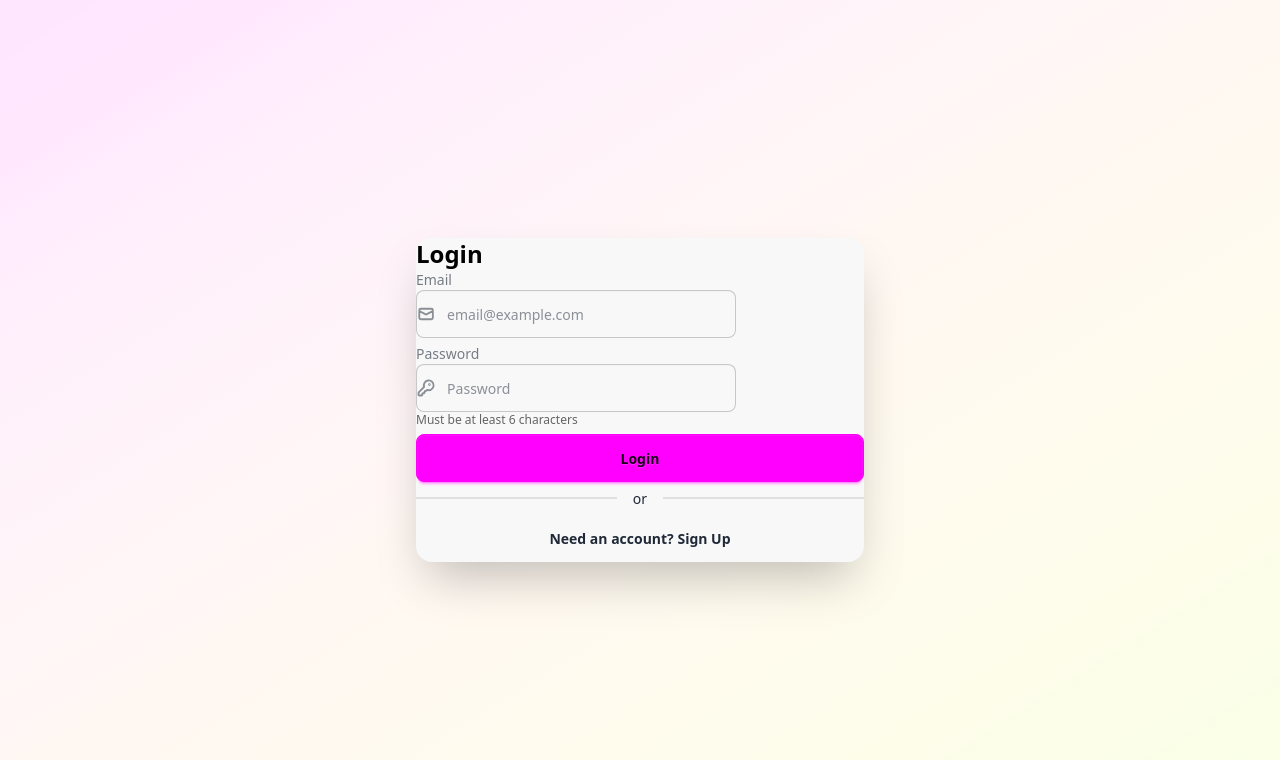
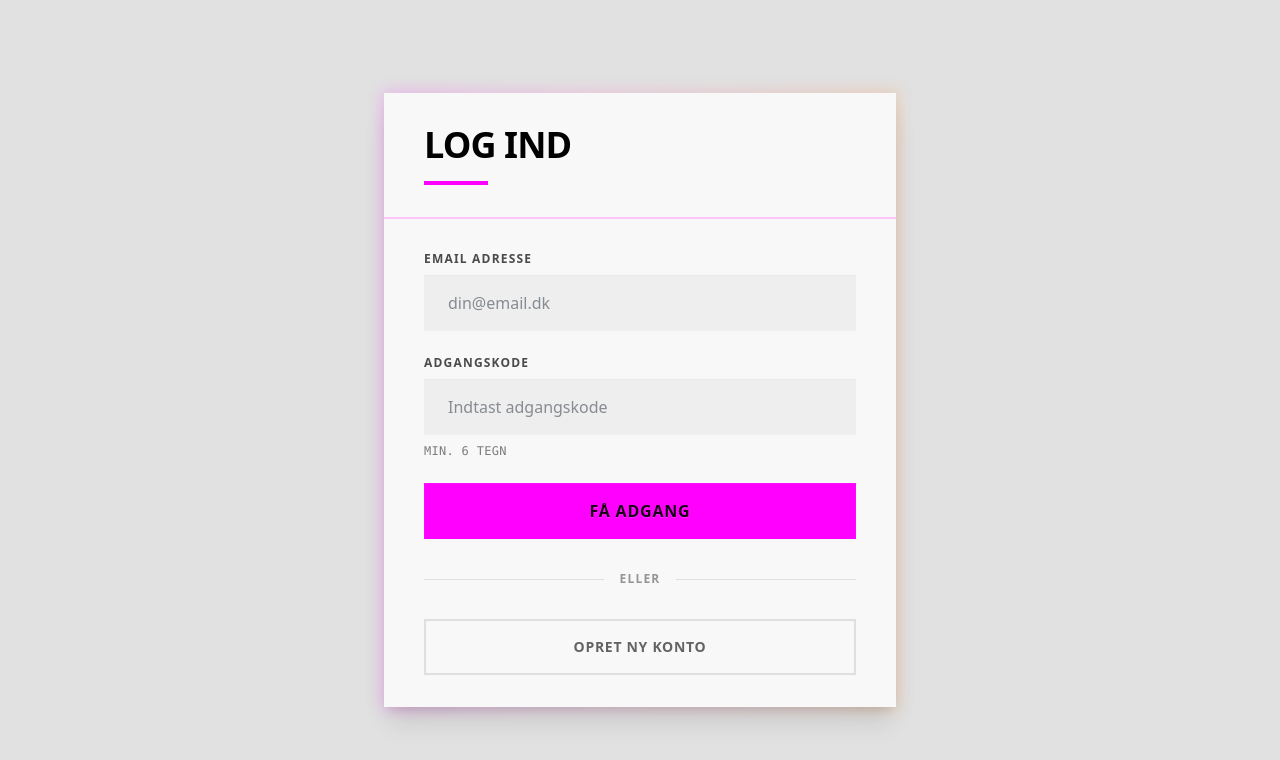
Before and after one commit to HrEsben/klassechatten, a Next.js app in the folder apps/web/: page /login in a window 1280 px wide. Shown: the top 760 px of the page. Built offline with nearby package versions, Linux system fonts and the light colour scheme; no server answers.

Commit message:
feat: Update UI text to Danish and enhance styling for LoginForm, ClassRoomBrowser, and ChatRoom components

```diff
--- a/apps/web/src/app/globals.css
+++ b/apps/web/src/app/globals.css
@@ -25,9 +25,9 @@
   --color-warning-content: oklch(18.202% 0.042 100.5);
   --color-error: oklch(64.84% 0.293 29.349);
   --color-error-content: oklch(12.968% 0.058 29.349);
-  --radius-selector: 0.5rem;
-  --radius-field: 0.5rem;
-  --radius-box: 1rem;
+  --radius-selector: 0rem;
+  --radius-field: 0rem;
+  --radius-box: 0rem;
   --size-selector: 0.25rem;
   --size-field: 0.25rem;
   --border: 1px;
@@ -37,12 +37,12 @@
 
 * {
   box-sizing: border-box;
-  padding: 0;
-  margin: 0;
 }
 
 html,
 body {
+  margin: 0;
+  padding: 0;
   max-width: 100vw;
   overflow-x: hidden;
 }
@@ -58,21 +58,46 @@ a {
 }
 
 /* Global component padding utility classes */
-@layer components {
-  .container {
-    @apply px-4 sm:px-6 lg:px-8 mx-auto max-w-7xl;
+@layer utilities {
+  .content-wrapper {
+    width: 100%;
+    max-width: 80rem;
+    margin-left: auto;
+    margin-right: auto;
+    padding-left: 3rem;
+    padding-right: 3rem;
   }
 
+  @media (max-width: 768px) {
+    .content-wrapper {
+      padding-left: 1.5rem;
+      padding-right: 1.5rem;
+    }
+  }
+}
+
+@layer components {
   .page-container {
-    @apply p-4 sm:p-6 lg:p-8;
+    width: 100%;
+    margin-left: auto;
+    margin-right: auto;
+    padding-left: 1rem;
+    padding-right: 1rem;
+    max-width: 80rem;
   }
 
-  .section-padding {
-    @apply py-8 sm:py-12 lg:py-16;
+  @media (min-width: 640px) {
+    .page-container {
+      padding-left: 1.5rem;
+      padding-right: 1.5rem;
+    }
   }
 
-  .card-padding {
-    @apply p-4 sm:p-6;
+  @media (min-width: 1024px) {
+    .page-container {
+      padding-left: 3rem;
+      padding-right: 3rem;
+    }
   }
 }
 
@@ -80,42 +105,38 @@ a {
 @layer base {
   /* Fieldset always has padding and spacing */
   fieldset.fieldset {
-    @apply p-6 space-y-4;
+    padding: 1.5rem;
   }
 
   /* Card body always has good padding */
   .card-body {
-    @apply p-6 sm:p-8;
+    padding: 1.5rem;
   }
 
-  /* Forms have consistent spacing */
-  form {
-    @apply space-y-4;
-  }
-
-  /* Labels have proper spacing */
-  label.label {
-    @apply mb-2 block;
-  }
-
-  /* Input groups have consistent spacing */
-  label.input {
-    @apply mb-4;
+  /* Buttons have consistent sizing and sharp edges */
+  .btn {
+    min-height: 3rem;
+    padding-left: 1.5rem;
+    padding-right: 1.5rem;
+    border-radius: 0 !important;
   }
 
   /* Input fields have proper padding */
-  .input input,
-  label.input input {
-    @apply px-4 py-3;
+  .input,
+  input.input {
+    padding-left: 1.5rem;
+    padding-right: 1.5rem;
+    border-radius: 0 !important;
   }
 
-  /* Buttons have consistent sizing */
-  .btn {
-    @apply min-h-12 px-6;
+  /* Alerts have proper padding and sharp edges */
+  .alert {
+    padding: 1rem;
+    border-radius: 0 !important;
   }
 
-  /* Alerts have proper padding */
-  .alert {
-    @apply p-4 rounded-lg;
+  /* Cards have sharp edges */
+  .card {
+    border-radius: 0 !important;
   }
 }
--- a/apps/web/src/components/LoginForm.tsx
+++ b/apps/web/src/components/LoginForm.tsx
@@ -54,114 +54,101 @@ export default function LoginForm() {
   };
 
   return (
-    <div className="min-h-screen bg-linear-to-br from-primary/10 via-secondary/5 to-accent/10 flex items-center justify-center p-6 md:p-8">
-      <div className="w-full max-w-md">
-        {/* Main Card */}
-        <div className="card bg-base-100 shadow-2xl">
-          <div className="card-body p-8 md:p-10">
+    <div className="min-h-screen bg-base-300 flex items-center justify-center px-6 py-12">
+      <div className="w-full max-w-lg">
+        {/* Modern Berlin Edgy Login Card */}
+        <div className="relative">
+          {/* Accent border effect */}
+          <div className="absolute -inset-0.5 bg-linear-to-r from-primary to-secondary opacity-20 blur-sm"></div>
+
+          <div className="relative bg-base-100 shadow-xl">
+            {/* Header with strong typography */}
+            <div className="border-b-2 border-primary/20 px-10 py-8">
+              <h1 className="text-4xl font-black tracking-tight text-base-content uppercase">
+                {isSignUp ? 'Opret Konto' : 'Log Ind'}
+              </h1>
+              <div className="h-1 w-16 bg-primary mt-4"></div>
+            </div>
+
+            <div className="px-10 py-8">
               <form onSubmit={handleSubmit} className="space-y-6">
-              <fieldset className="fieldset space-y-5">
-                <legend className="fieldset-legend text-2xl font-semibold mb-8">
-                  {isSignUp ? 'Create Account' : 'Login'}
-                </legend>
-
                 {isSignUp && (
                   <div className="space-y-2">
-                    <label htmlFor="displayName" className="label text-sm font-medium">
-                      Display Name
+                    <label htmlFor="displayName" className="block text-xs font-bold uppercase tracking-widest text-base-content/70">
+                      Visningsnavn
                     </label>
-                    <label className="input input-bordered flex items-center gap-3 h-12">
-                      <svg className="h-5 w-5 opacity-50" xmlns="http://www.w3.org/2000/svg" viewBox="0 0 24 24">
-                        <g strokeLinejoin="round" strokeLinecap="round" strokeWidth="2.5" fill="none" stroke="currentColor">
-                          <path d="M19 21v-2a4 4 0 0 0-4-4H9a4 4 0 0 0-4 4v2"></path>
-                          <circle cx="12" cy="7" r="4"></circle>
-                        </g>
-                      </svg>
                     <input
                       id="displayName"
                       type="text"
                       value={displayName}
                       onChange={(e) => setDisplayName(e.target.value)}
                       required={isSignUp}
-                        placeholder="Your name"
+                      placeholder="Indtast dit navn"
                       minLength={2}
-                        className="grow"
+                      className="input w-full px-6 bg-base-200 focus:bg-base-100 border-0 focus:ring-2 focus:ring-primary focus:outline-none h-14 text-base font-medium transition-all"
                     />
-                    </label>
                   </div>
                 )}
 
                 <div className="space-y-2">
-                  <label htmlFor="email" className="label text-sm font-medium">
-                    Email
+                  <label htmlFor="email" className="block text-xs font-bold uppercase tracking-widest text-base-content/70">
+                    Email Adresse
                   </label>
-                  <label className="input input-bordered flex items-center gap-3 h-12">
-                    <svg className="h-5 w-5 opacity-50" xmlns="http://www.w3.org/2000/svg" viewBox="0 0 24 24">
-                      <g strokeLinejoin="round" strokeLinecap="round" strokeWidth="2.5" fill="none" stroke="currentColor">
-                        <path d="M3 8l7.89 4.26a2 2 0 002.22 0L21 8M5 19h14a2 2 0 002-2V7a2 2 0 00-2-2H5a2 2 0 00-2 2v10a2 2 0 002 2z"></path>
-                      </g>
-                    </svg>
                   <input
                     id="email"
                     type="email"
                     value={email}
                     onChange={(e) => setEmail(e.target.value)}
                     required
-                      placeholder="email@example.com"
-                      className="grow"
+                    placeholder="din@email.dk"
+                    className="input w-full px-6 bg-base-200 focus:bg-base-100 border-0 focus:ring-2 focus:ring-primary focus:outline-none h-14 text-base font-medium transition-all"
                   />
-                  </label>
                 </div>
 
                 <div className="space-y-2">
-                  <label htmlFor="password" className="label text-sm font-medium">
-                    Password
+                  <label htmlFor="password" className="block text-xs font-bold uppercase tracking-widest text-base-content/70">
+                    Adgangskode
                   </label>
-                  <label className="input input-bordered flex items-center gap-3 h-12">
-                    <svg className="h-5 w-5 opacity-50" xmlns="http://www.w3.org/2000/svg" viewBox="0 0 24 24">
-                      <g strokeLinejoin="round" strokeLinecap="round" strokeWidth="2.5" fill="none" stroke="currentColor">
-                        <path d="M2.586 17.414A2 2 0 0 0 2 18.828V21a1 1 0 0 0 1 1h3a1 1 0 0 0 1-1v-1a1 1 0 0 1 1-1h1a1 1 0 0 0 1-1v-1a1 1 0 0 1 1-1h.172a2 2 0 0 0 1.414-.586l.814-.814a6.5 6.5 0 1 0-4-4z"></path>
-                        <circle cx="16.5" cy="7.5" r=".5" fill="currentColor"></circle>
-                      </g>
-                    </svg>
                   <input
                     id="password"
                     type="password"
                     value={password}
                     onChange={(e) => setPassword(e.target.value)}
                     required
-                      placeholder="Password"
+                    placeholder="Indtast adgangskode"
                     minLength={6}
-                      className="grow"
+                    className="input w-full px-6 bg-base-200 focus:bg-base-100 border-0 focus:ring-2 focus:ring-primary focus:outline-none h-14 text-base font-medium transition-all"
                   />
-                  </label>
-                  <p className="text-xs text-base-content/60 mt-1 ml-1">
-                    Must be at least 6 characters
+                  <p className="text-xs text-base-content/50 font-mono tracking-wide">
+                    MIN. 6 TEGN
                   </p>
                 </div>
 
                 {error && (
-                  <div className="alert alert-error mt-4">
-                    <svg xmlns="http://www.w3.org/2000/svg" className="stroke-current shrink-0 h-6 w-6" fill="none" viewBox="0 0 24 24"><path strokeLinecap="round" strokeLinejoin="round" strokeWidth="2" d="M10 14l2-2m0 0l2-2m-2 2l-2-2m2 2l2 2m7-2a9 9 0 11-18 0 9 9 0 0118 0z" /></svg>
-                    <span>{error}</span>
+                  <div className="bg-error/10 border-l-4 border-error px-6 py-4">
+                    <p className="text-error text-sm font-bold uppercase tracking-wide">{error}</p>
                   </div>
                 )}
 
                 <button
                   type="submit"
                   disabled={loading}
-                  className="btn btn-primary w-full mt-6 h-12"
+                  className="btn w-full h-14 bg-primary hover:bg-primary/90 text-primary-content border-0 font-black text-base uppercase tracking-wider transition-all disabled:opacity-50 disabled:cursor-not-allowed"
                 >
                   {loading ? (
-                    <span className="loading loading-ball loading-md text-primary-content"></span>
+                    <span className="loading loading-spinner loading-md"></span>
                   ) : (
-                    <span>{isSignUp ? 'Sign Up' : 'Login'}</span>
+                    <span>{isSignUp ? 'Opret Konto' : 'Få Adgang'}</span>
                   )}
                 </button>
-              </fieldset>
               </form>
 
-            <div className="divider my-6">or</div>
+              {/* Divider with geometric style */}
+              <div className="flex items-center gap-4 my-8">
+                <div className="flex-1 h-px bg-base-content/10"></div>
+                <span className="text-xs font-bold uppercase tracking-widest text-base-content/40">Eller</span>
+                <div className="flex-1 h-px bg-base-content/10"></div>
+              </div>
 
               <button
                 type="button"
@@ -172,10 +159,11 @@ export default function LoginForm() {
                   setEmail('');
                   setPassword('');
                 }}
-              className="btn btn-ghost w-full h-12"
+                className="w-full text-center px-8 py-4 text-sm font-bold uppercase tracking-wider text-base-content/60 hover:text-primary transition-colors border-2 border-base-content/10 hover:border-primary/50"
               >
-              {isSignUp ? 'Already have an account? Sign In' : 'Need an account? Sign Up'}
+                {isSignUp ? 'Log Ind I Stedet' : 'Opret Ny Konto'}
               </button>
+            </div>
           </div>
         </div>
       </div>
```
Also changed, not shown: apps/web/src/app/page.tsx (+64 -14 lines), apps/web/src/components/ChatRoom.tsx (+4 -4 lines), apps/web/src/components/ClassRoomBrowser.tsx (+69 -36 lines), 1 other file (tests, documents, lock files or other folders). Lines whose indentation alone changed are shown as unchanged.
